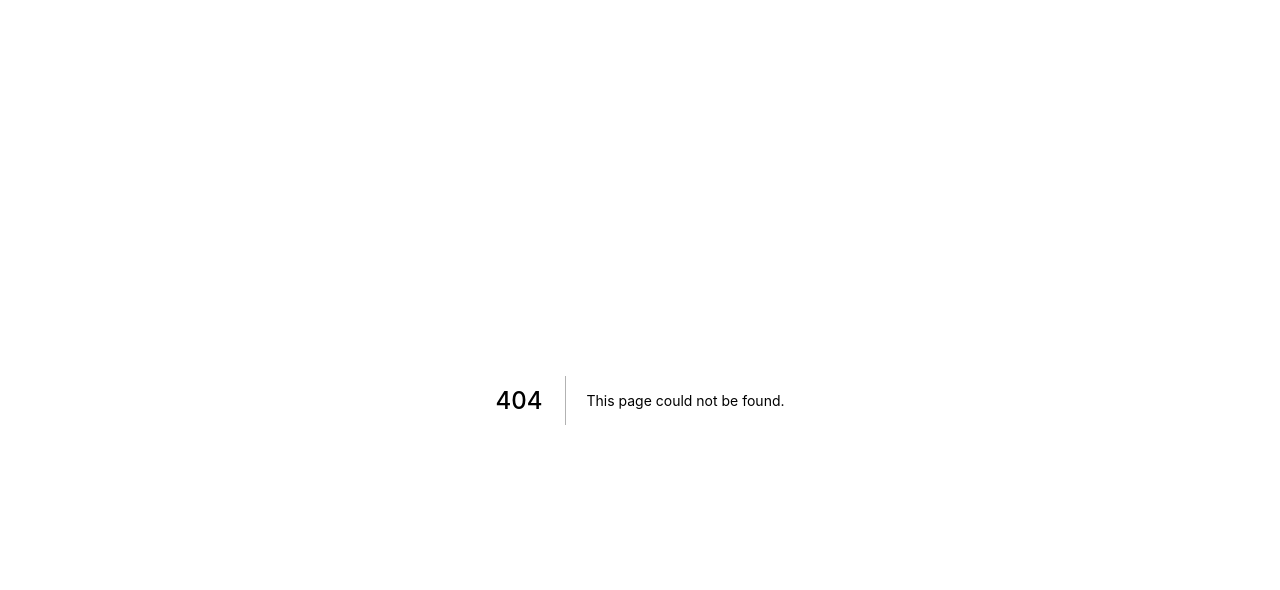
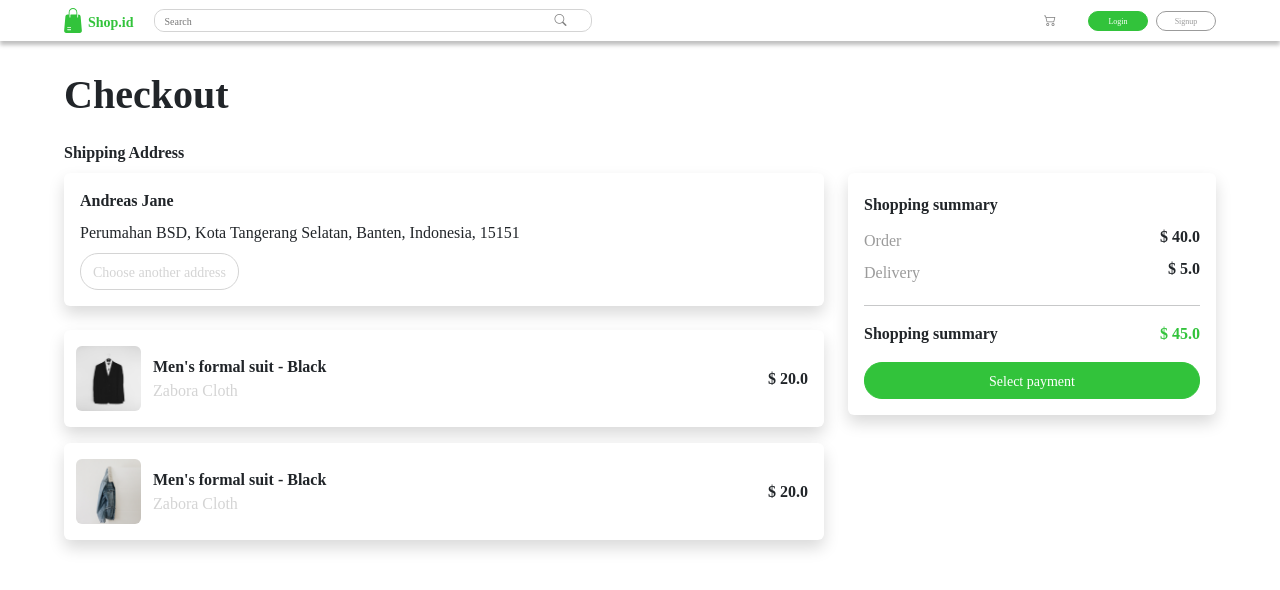
Before and after one commit to pitlimitCode/shopping-website-responsive, a Next.js app: page /checkout in a window 1280 px wide. Before the commit this address had no page. Shown: the top 590 px of the page. Built offline with nearby package versions, Linux system fonts and the light colour scheme; a web font is replaced by a local one.

Commit message:
[update] checkout page

```diff
--- /dev/null
+++ b/components/modalPayment.js
@@ -0,0 +1,108 @@
+import React from "react";
+import { Modal } from "reactstrap";
+
+import Image from 'next/image'
+import styles from '../styles/MyBag.module.css'
+
+export default function modalPayment() {
+  const [modalOpen, setModalOpen] = React.useState(false);
+  return (
+    <>
+      <div type="button" className={styles.button} onClick={() => setModalOpen(!modalOpen)}>
+        Select payment
+      </div>
+
+      <Modal toggle={() => setModalOpen(!modalOpen)} isOpen={modalOpen}>
+
+        <div className="px-3 d-flex align-items-center shadow-sm bg-body rounded-top">
+          <div className="pt-1 pe-4" type="button" onClick={() => setModalOpen(!modalOpen)}>
+            <span aria-hidden={true} className="fs-2">×</span>
+          </div>
+          <div className="fs-5 fw-bold">Payment</div>
+        </div>
+
+        <div className="p-3 border-bottom border-3">
+          <div className="fw-bold">Payment method</div>
+
+          <div className="row d-flex align-items-center" style={{height:'50px'}}>
+            <div className="col-3">
+              <Image
+                className='rounded'
+                src='/logo/gopay-logo.png'
+                alt='imgPayment'
+                width='82'
+                height='18'
+              />
+            </div>
+            <div className="col-9 d-flex justify-content-between">
+              <div className="fw-bold">Gopay</div>
+              <div>
+                <input className="form-check-input" type="radio" name="flexRadioDefault2"/>
+              </div>
+            </div>
+          </div>
+          <div className="row d-flex align-items-center" style={{height:'50px'}}>
+            <div className="col-3">
+              <Image
+                className='rounded'
+                src='/logo/pos-indonesia-logo.png'
+                alt='imgPayment'
+                width='58'
+                height='38'
+              />
+            </div>
+            <div className="col-9 d-flex justify-content-between">
+              <div className="fw-bold">Pos Indonesia</div>
+              <div>
+                <input className="form-check-input" type="radio" name="flexRadioDefault2"/>
+              </div>
+            </div>
+          </div>
+          <div className="row d-flex align-items-center" style={{height:'50px'}}>
+            <div className="col-3">
+              <Image
+                className='rounded'
+                src='/logo/mastercard-logo.png'
+                alt='imgPayment'
+                width='53'
+                height='41'
+              />
+            </div>
+            <div className="col-9 d-flex justify-content-between">
+              <div className="fw-bold">Master card</div>
+              <div>
+                <input className="form-check-input" type="radio" name="flexRadioDefault2" defaultChecked/>
+              </div>
+            </div>
+          </div>
+
+        </div>
+
+        <div className="px-3 mb-5">
+          <div className="fw-bold py-3">Shopping summary</div>
+          <div className="d-flex justify-content-between">
+            <div className="grey1">Order</div>
+            <div className="fw-bold">$ 40.0</div>
+          </div>
+          <div className="d-flex justify-content-between">
+            <div className="grey1  py-2">Delivery</div>
+            <div className="fw-bold  py-2">$ 5.0</div>
+          </div>
+        </div>
+
+        <div className="py-3 px-3 mt-3 fw-bold shadow-lg rounded d-flex align-items-center justify-content-between">
+          <div>
+            <div>Shopping summary</div>
+            <div className='fw-bold theme-color'>$ 45.0</div>
+          </div>
+          <div>
+            <div type="button" className={styles.button2}>
+              Buy
+            </div>
+          </div>
+        </div>
+
+      </Modal>
+    </>
+  );
+};
--- a/components/productDetail.js
+++ b/components/productDetail.js
@@ -1,5 +1,6 @@
 // import Link from 'next/link'
 import Image from 'next/image'
+import Link from 'next/link'
 import styles from '../styles/Product.module.css'
 import Products15 from './products15'
 
@@ -160,7 +161,9 @@ function ProductDetail(props){
             <div className='row'>
               <div className='col-3'> <div className={styles.button}> <div className={styles.buttonCol3} type='button'>Chat</div> </div> </div>
               <div className='col-3'> <div className={styles.button}> <div className={styles.buttonCol3} type='button'>Add bag</div> </div> </div>
-              <div className='col-6'> <div className={styles.button}> <div className={styles.buttonCol6} type='button'>Buy</div> </div> </div>
+              <Link href="/mybag">
+                <div className='col-6'> <div className={styles.button}> <div className={styles.buttonCol6} type='button'>Buy</div> </div> </div>
+              </Link>
             </div>
           </div>
         </div>
--- a/package.json
+++ b/package.json
@@ -15,6 +15,7 @@
     "react": "18.2.0",
     "react-dom": "18.2.0",
     "react-redux": "^8.0.4",
+    "reactstrap": "^9.1.4",
     "redux": "^4.2.0",
     "redux-persist": "^6.0.0",
     "swiper": "^8.4.2"
--- /dev/null
+++ b/pages/checkout.js
@@ -0,0 +1,109 @@
+import Head from 'next/head'
+import Image from 'next/image'
+import styles from '../styles/MyBag.module.css'
+import IsLogin from '../components/navbar'
+
+// import { Button, Modal, ModalBody, ModalFooter } from "reactstrap";
+import ModalPayment from '../components/modalPayment'
+
+export default function Checkout() {
+  return (
+    <>
+      <Head>
+        <title>Checkout</title>
+        <meta name="description" content="Checkout my ordered" />
+        <link rel="icon" href="/favicon.ico" />
+      </Head>
+
+      <IsLogin />
+
+      <div className={styles.container}>
+        <section className='section'>
+          <div className='fs-1 fw-bold mt-4 mb-3'>Checkout</div>
+
+          <div className='row'>
+
+            <div className='mb-2 fw-bold'>Shipping Address</div>
+
+            <div className='col-8'>
+
+              {/* Checkbox all items */}
+              <div className='shadow p-3 mb-4 bg-body rounded'>
+                <div className='mb-2 fw-bold'>Andreas Jane</div>
+                <div className='mb-2'>Perumahan BSD, Kota Tangerang Selatan, Banten, Indonesia, 15151</div>
+                <button className={styles.buttonChangeAddress} type='button'>Choose another address</button>
+              </div>
+
+              {/* Checkbox each item */}
+              <div className='shadow ps-4 py-3 pe-3 mb-3 bg-body rounded'>
+                <div className='d-flex justify-content-between'>
+                  <div className='row row-cols-auto d-flex align-items-center'>
+                    <Image
+                      className='rounded'
+                      src='/mybag/mybag1.png'
+                      alt='productInBag'
+                      width='65'
+                      height='65'
+                    />
+                    <div className='col'>
+                      <div className='fw-bold'>Men&apos;s formal suit - Black</div>
+                      <div className='grey2'>Zabora Cloth</div>
+                    </div>
+                  </div>
+                  <div className='d-flex align-items-center fw-bold'>$ 20.0</div>
+                </div>
+              </div>
+              <div className='shadow ps-4 py-3 pe-3 mb-3 bg-body rounded'>
+                <div className='d-flex justify-content-between'>
+                  <div className='row row-cols-auto d-flex align-items-center'>
+                    <Image
+                      className='rounded'
+                      src='/mybag/mybag2.png'
+                      alt='productInBag'
+                      width='65'
+                      height='65'
+                    />
+                    <div className='col'>
+                      <div className='fw-bold'>Men&apos;s formal suit - Black</div>
+                      <div className='grey2'>Zabora Cloth</div>
+                    </div>
+                  </div>
+                  <div className='d-flex align-items-center fw-bold'>$ 20.0</div>
+                </div>
+              </div>
+
+            </div>
+
+            {/* Shopping summary */}
+            <div className='col-4'>
+              <div className='shadow p-3 bg-body rounded'>
+                <div className='fw-bold pt-1 pb-2'>Shopping summary</div>
+                <div className='d-flex justify-content-between'>
+                  <div className='grey1 py-1'>Order</div>
+                  <div className='fw-bold'>$ 40.0</div>
+                </div>
+                <div className='d-flex justify-content-between'>
+                  <div className='grey1 py-1'>Delivery</div>
+                  <div className='fw-bold'>$ 5.0</div>
+                </div>
+                <hr/>
+                <div className='pb-3 d-flex justify-content-between'>
+                  <div className='fw-bold'>Shopping summary</div>
+                  <div className='fw-bold theme-color'>$ 45.0</div>
+                </div>
+
+                <ModalPayment />
+
+
+              </div>
+            </div>
+
+          </div>
+
+
+        </section>
+      </div>
+
+    </>
+  )
+}
--- a/styles/MyBag.module.css
+++ b/styles/MyBag.module.css
@@ -12,7 +12,6 @@
 }
 
 .button{
-  width: 90%;
   margin: auto;
   text-align: center;
   color: var(--white1);
@@ -22,3 +21,35 @@
   font-size: 14px;
   padding: 8px 12px 6px 12px;
 }
+
+.buttonChangeAddress{
+  /* margin: auto; */
+  text-align: center;
+  color: var(--grey2);
+  background: var(--white1);
+  border: 1px solid var(--grey2);
+  border-radius: 18px;
+  font-size: 14px;
+  padding: 8px 12px 6px 12px;
+}
+
+
+.modal{
+  padding: 0 2rem;
+}
+
+.button2{
+  margin: auto;
+  text-align: center;
+  color: var(--white1);
+  background: var(--theme-color);
+  border: 1px solid var(--theme-color);
+  border-radius: 18px;
+  font-size: 14px;
+  padding: 8px 42px 6px 42px;
+}
+
+.shadowBottom {
+  background-color: red;
+  box-shadow: 0 4px 4px 0 rgba(0, 0, 0, 0.25);
+}
```
Also changed, not shown: pages/mybag.js (+6 -3 lines), 1 other file (tests, documents, lock files or other folders).
